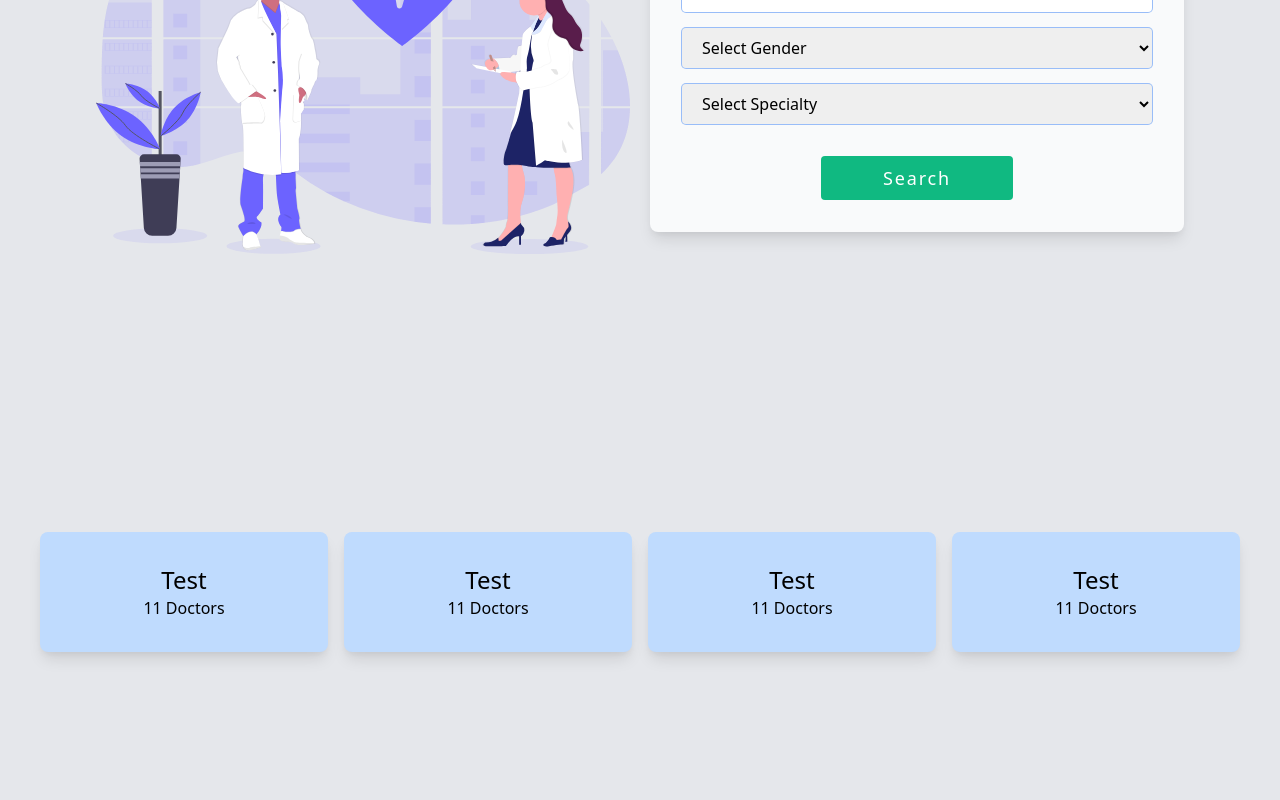
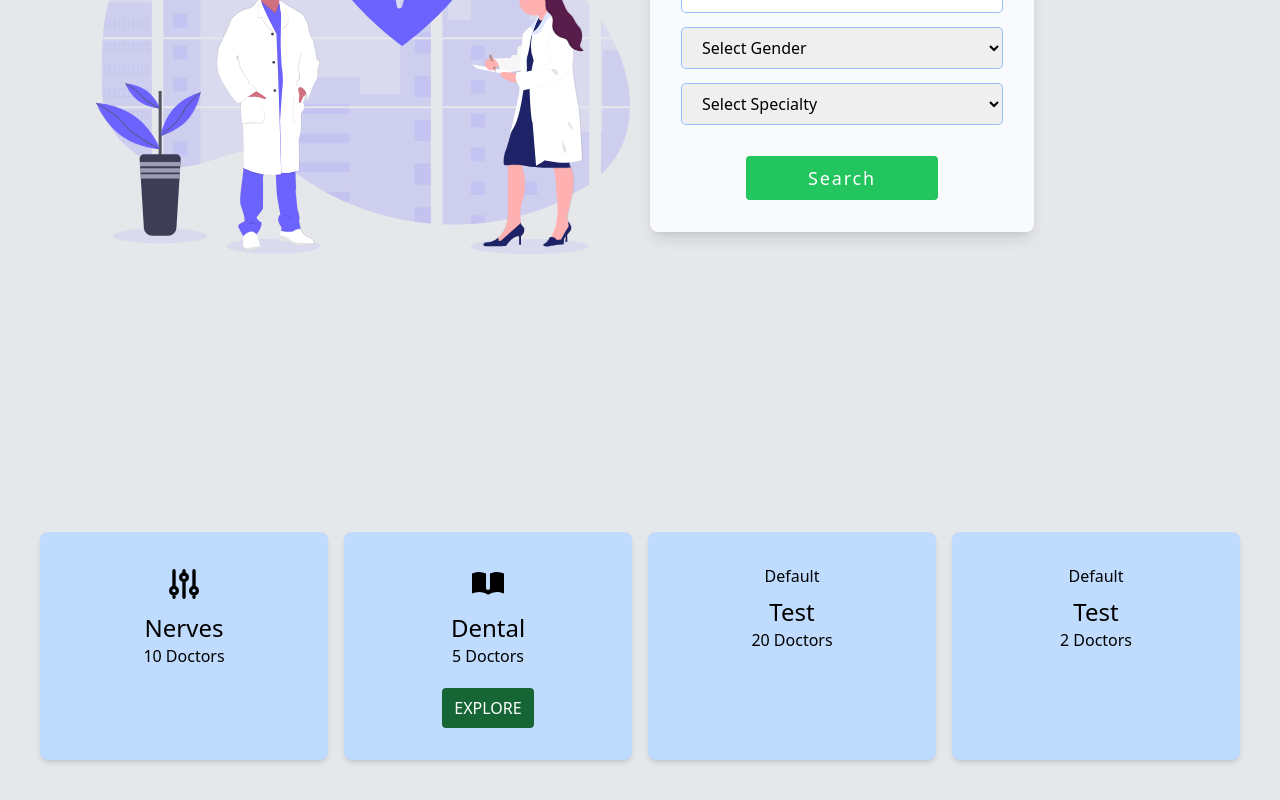
Before and after one commit to tiigsi-bootcamp/doctors-app, a Vue app: page / in a window 1280 px wide. Shown: the part 348-1148 px from the top of the page. Before the commit the page ends 1040 px from the top, so only its background shows below. Built offline with nearby package versions, Linux system fonts and the light colour scheme.

Commit message:
Small enhancments

```diff
--- a/package.json
+++ b/package.json
@@ -13,8 +13,8 @@
   "devDependencies": {
     "@vitejs/plugin-vue": "^1.9.3",
     "autoprefixer": "^10.4.0",
-    "postcss": "^8.4.4",
-    "tailwindcss": "^2.2.19",
+    "postcss": "^8.4.5",
+    "tailwindcss": "^3.0.7",
     "typescript": "^4.4.3",
     "vite": "^2.6.4",
     "vue-tsc": "^0.3.0"
--- /dev/null
+++ b/src/components/SpecialtyCard.vue
@@ -0,0 +1,20 @@
+<script setup lang="ts">
+	defineProps<{ title: string, doctors: number }>();
+</script>
+
+<template>
+	<div
+		class="bg-blue-200 shadow-md rounded-lg p-8 text-center hover:shadow-lg hover:scale-110 transition"
+	>
+		<div class="flex items-center justify-center mb-2">
+			<slot>
+				<h1>Default</h1>
+			</slot>
+		</div>
+
+		<h1 class="text-2xl">{{ title }}</h1>
+		<span>{{ doctors }} Doctors</span>
+
+		<slot name="bottom"></slot>
+	</div>
+</template>
--- a/src/pages/Home.vue
+++ b/src/pages/Home.vue
@@ -1,4 +1,6 @@
 <script setup lang="ts">
+import SpecialtyCard from '../components/SpecialtyCard.vue';
+import Button from '../components/Button.vue';
 
 const handleSearch = () => {
 	console.log('Handle submit');
@@ -52,22 +54,44 @@ const handleSearch = () => {
 
 	<div class="w-full px-10 pb-10">
 		<div class="grid grid-cols-2 md:grid-cols-4 gap-4">
-			<div class="bg-blue-200 shadow-lg rounded-lg p-8 text-center hover:shadow-xl hover:scale-110 transition">
-				<h1 class="text-2xl">Test</h1>
-				<span>11 Doctors</span>
-			</div>
-			<div class="bg-blue-200 shadow-lg rounded-lg p-8 text-center hover:shadow-xl hover:scale-110 transition">
-				<h1 class="text-2xl">Test</h1>
-				<span>11 Doctors</span>
-			</div>
-			<div class="bg-blue-200 shadow-lg rounded-lg p-8 text-center hover:shadow-xl hover:scale-110 transition">
-				<h1 class="text-2xl">Test</h1>
-				<span>11 Doctors</span>
-			</div>
-			<div class="bg-blue-200 shadow-lg rounded-lg p-8 text-center hover:shadow-xl hover:scale-110 transition">
-				<h1 class="text-2xl">Test</h1>
-				<span>11 Doctors</span>
-			</div>
+			<SpecialtyCard title="Nerves" :doctors="10">
+				<svg
+					xmlns="http://www.w3.org/2000/svg"
+					class="h-10 w-10"
+					fill="none"
+					viewBox="0 0 24 24"
+					stroke="currentColor"
+				>
+					<path
+						stroke-linecap="round"
+						stroke-linejoin="round"
+						stroke-width="2"
+						d="M12 6V4m0 2a2 2 0 100 4m0-4a2 2 0 110 4m-6 8a2 2 0 100-4m0 4a2 2 0 110-4m0 4v2m0-6V4m6 6v10m6-2a2 2 0 100-4m0 4a2 2 0 110-4m0 4v2m0-6V4"
+					/>
+				</svg>
+			</SpecialtyCard>
+
+			<SpecialtyCard title="Dental" :doctors="5">
+				<svg
+					xmlns="http://www.w3.org/2000/svg"
+					class="h-10 w-10"
+					viewBox="0 0 20 20"
+					fill="currentColor"
+				>
+					<path
+						d="M9 4.804A7.968 7.968 0 005.5 4c-1.255 0-2.443.29-3.5.804v10A7.969 7.969 0 015.5 14c1.669 0 3.218.51 4.5 1.385A7.962 7.962 0 0114.5 14c1.255 0 2.443.29 3.5.804v-10A7.968 7.968 0 0014.5 4c-1.255 0-2.443.29-3.5.804V12a1 1 0 11-2 0V4.804z"
+					/>
+				</svg>
+
+				<template v-slot:bottom>
+					<div class="my-5"></div>
+					<Button text="Explore" />
+				</template>
+			</SpecialtyCard>
+
+			<SpecialtyCard title="Test" :doctors="20" />
+
+			<SpecialtyCard title="Test" :doctors="2" />
 		</div>
 	</div>
 </template>
--- a/tailwind.config.js
+++ b/tailwind.config.js
@@ -1,6 +1,9 @@
 module.exports = {
   mode: 'jit', // Enable Just-In-Time mode.
-  purge: ['./index.html', './src/**/*.{vue,js,ts,jsx,tsx}'],
+  content: [
+    "./index.html",
+    "./src/**/*.{vue,js,ts,jsx,tsx}",
+  ],
   darkMode: false, // or 'media' or 'class'
   theme: {
     extend: {},
```
Also changed, not shown: 1 other file (tests, documents, lock files or other folders).
